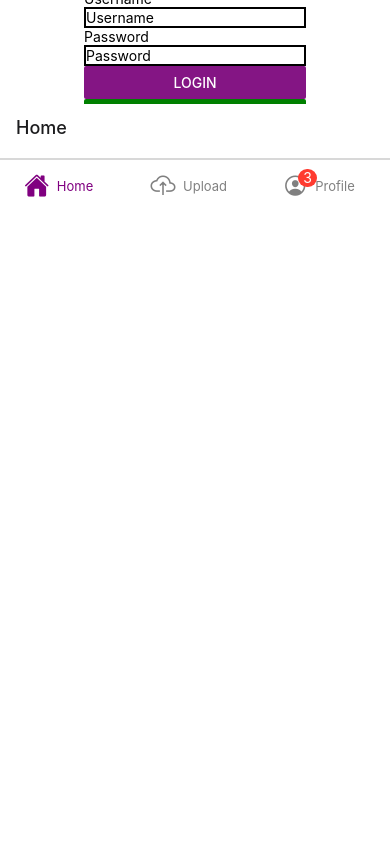
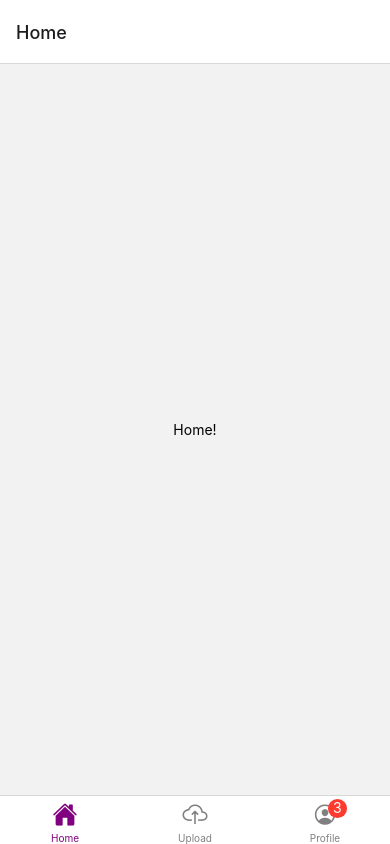
Before and after one commit to davidptclark/nc-portfolio-fe, a React Native app: screen / in a window 390 px wide. Built offline with nearby package versions, Linux system fonts and the light colour scheme.

Commit message:
Turn off rendering of login page

```diff
--- a/App.js
+++ b/App.js
@@ -40,14 +40,10 @@ const Tab = createBottomTabNavigator();
 
 export default function App() {
   const [user, setUser] = useState({});
+  const [loggedIn, setLoggedIn] = useState(true);
   return (
-    <View>
-      <UserContext.Provider value={{ user, setUser }}>
-        <View style={styles.container}>
-          <Login />
-          <StatusBar style="auto" />
-        </View>
-      </UserContext.Provider>
+    <UserContext.Provider value={{ user, setUser }}>
+      {/* <Login /> */}
       <NavigationContainer>
         <Tab.Navigator
           screenOptions={({ route }) => ({
@@ -73,11 +69,11 @@ export default function App() {
           <Tab.Screen name="Upload" component={UploadScreen} />
           <Tab.Screen
             name="Profile"
-            component={UserProfileScreen}
+            component={loggedIn && UserProfileScreen}
             options={{ tabBarBadge: 3 }}
           />
         </Tab.Navigator>
       </NavigationContainer>
-    </View>
+    </UserContext.Provider>
   );
 }
```
